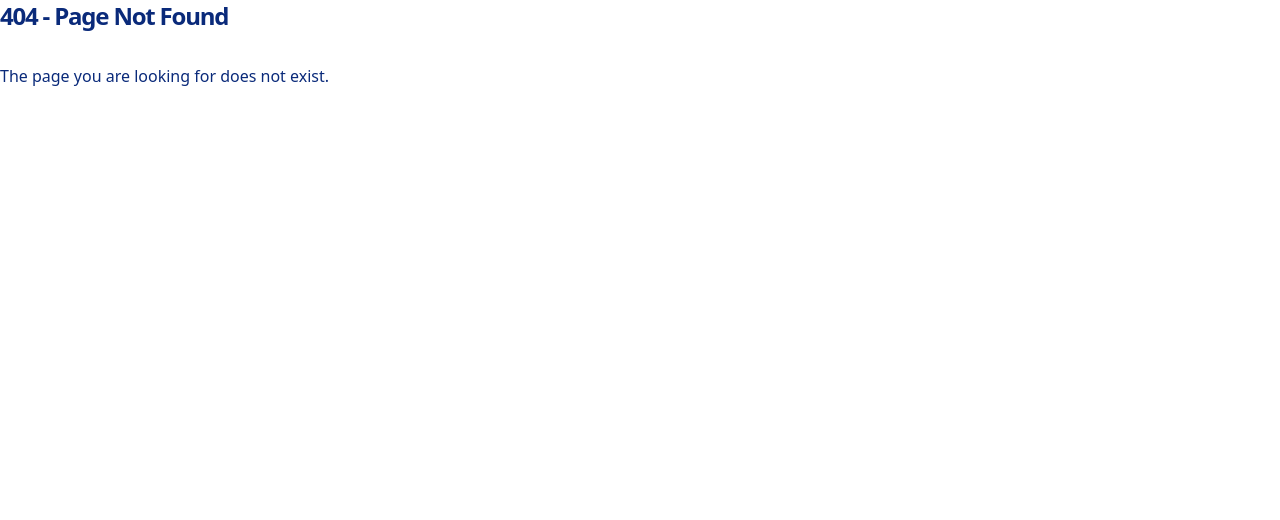
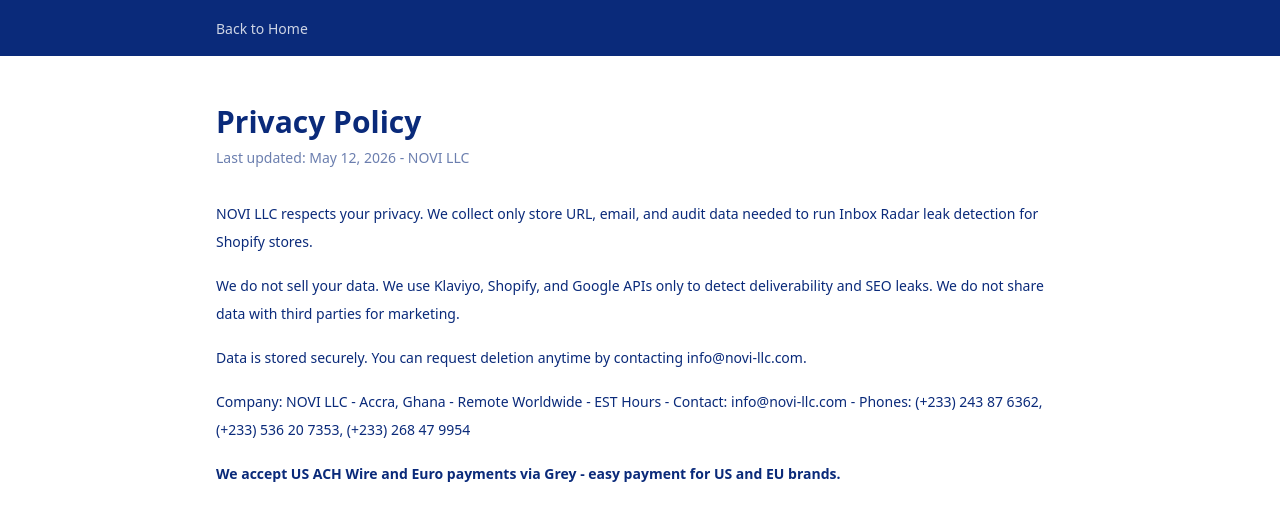
Before and after one commit to NOVI-I6699-cmd/portfolio-starter-kit, a Next.js app: page /privacy in a window 1280 px wide. Before the commit this address had no page. Shown: the top 520 px of the page. Built offline with nearby package versions, Linux system fonts and the light colour scheme.

Commit message:
Create page.tsx

```diff
--- /dev/null
+++ b/app/privacy/page.tsx
@@ -0,0 +1,24 @@
+import Link from 'next/link'
+
+export default function Privacy() {
+  return (
+    <div className="min-h-screen bg-white">
+      <header className="text-white py-4" style={{backgroundColor: '#0A2A7A'}}>
+        <div className="max-w-4xl mx-auto px-6">
+          <Link href="/" className="text-sm" style={{color: 'rgba(255,255,255,0.8)'}}>Back to Home</Link>
+        </div>
+      </header>
+      <main className="max-w-4xl mx-auto px-6 py-12">
+        <h1 className="text-3xl font-bold" style={{color: '#0A2A7A'}}>Privacy Policy</h1>
+        <p className="mt-2 text-sm opacity-60">Last updated: May 12, 2026 - NOVI LLC</p>
+        <div className="mt-8 space-y-4 text-sm leading-7 break-words" style={{color: '#0A2A7A'}}>
+          <p>NOVI LLC respects your privacy. We collect only store URL, email, and audit data needed to run Inbox Radar leak detection for Shopify stores.</p>
+          <p>We do not sell your data. We use Klaviyo, Shopify, and Google APIs only to detect deliverability and SEO leaks. We do not share data with third parties for marketing.</p>
+          <p>Data is stored securely. You can request deletion anytime by contacting info@novi-llc.com.</p>
+          <p>Company: NOVI LLC - Accra, Ghana - Remote Worldwide - EST Hours - Contact: info@novi-llc.com - Phones: (+233) 243 87 6362, (+233) 536 20 7353, (+233) 268 47 9954</p>
+          <p className="font-semibold">We accept US ACH Wire and Euro payments via Grey - easy payment for US and EU brands.</p>
+        </div>
+      </main>
+    </div>
+  )
+}
```
